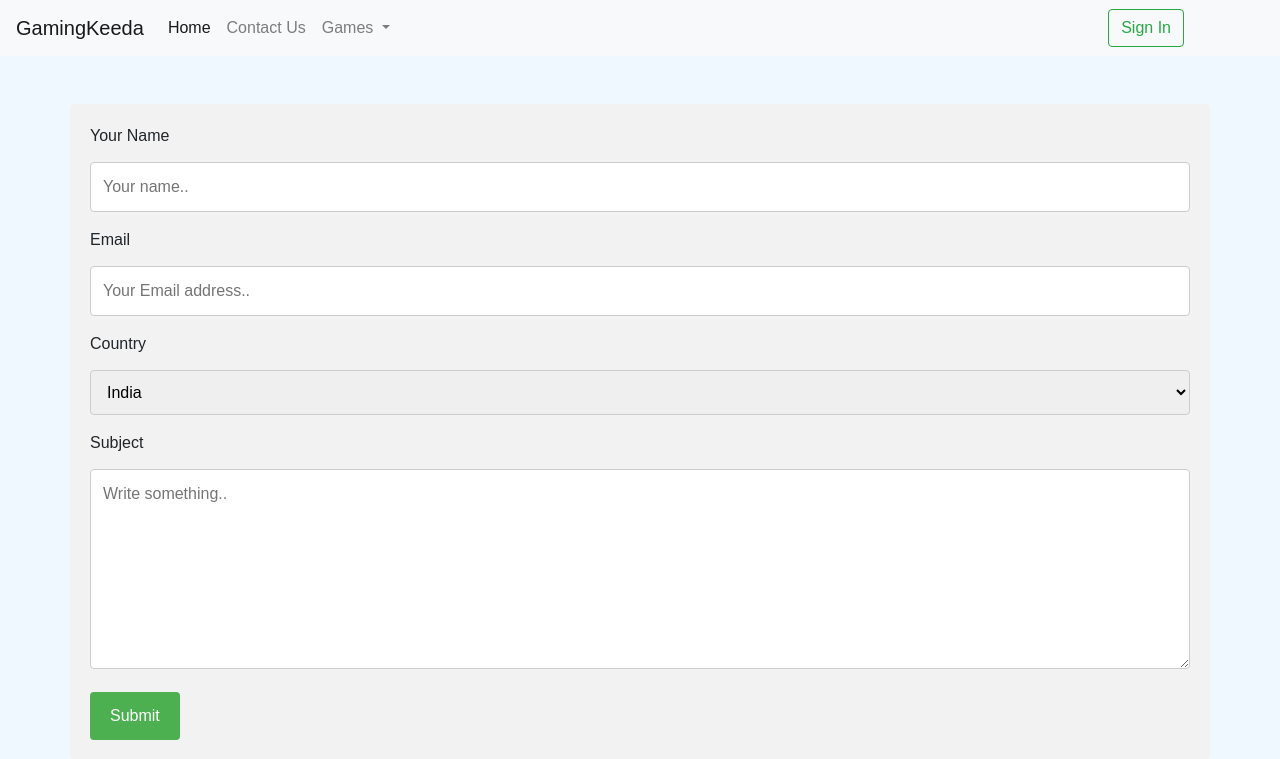
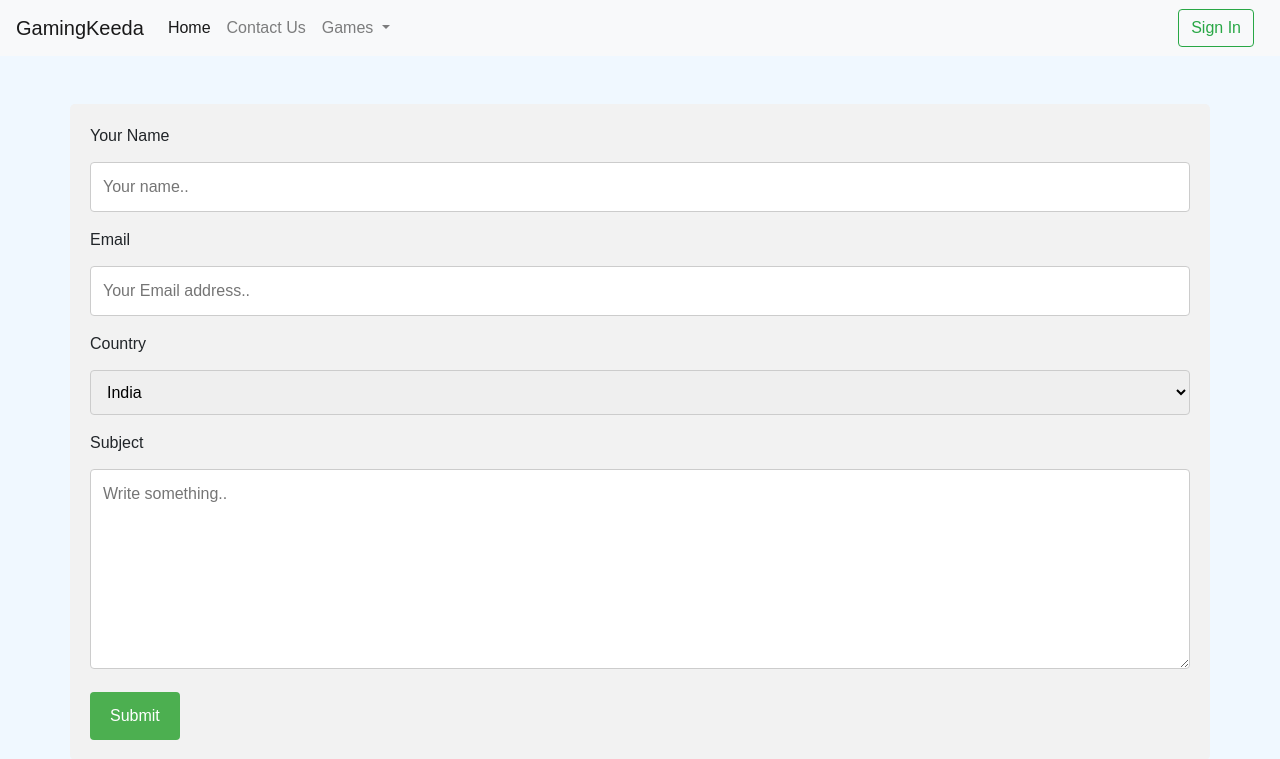
Before and after one commit to Ravinder-Ahlawat/ajay, a Django app: page /contact/ in a window 1280 px wide. Shown: the top 759 px of the page. Run offline with Django 3.2, Linux system fonts and the light colour scheme; parts of the project's set-up code (start-up, migrations or seed data) failed here and were passed over; some libraries are stand-ins or nearby versions.

Commit message:
button sisn in

```diff
--- a/best/templates/basic.html
+++ b/best/templates/basic.html
@@ -24,7 +24,7 @@
 
         }
         #butt{
-            margin-right: 5rem;
+            margin-right: 10px;
         }
 
 
```
